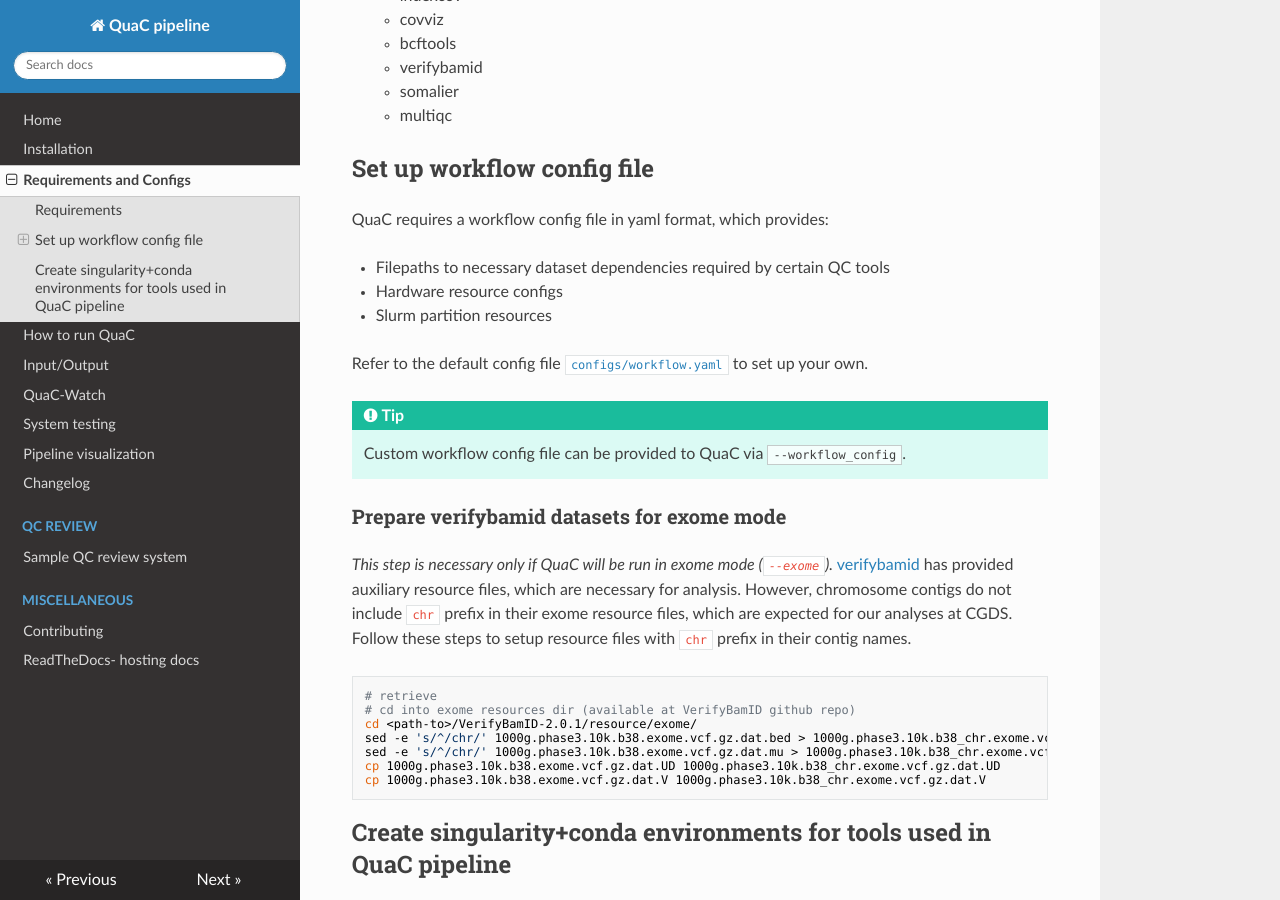
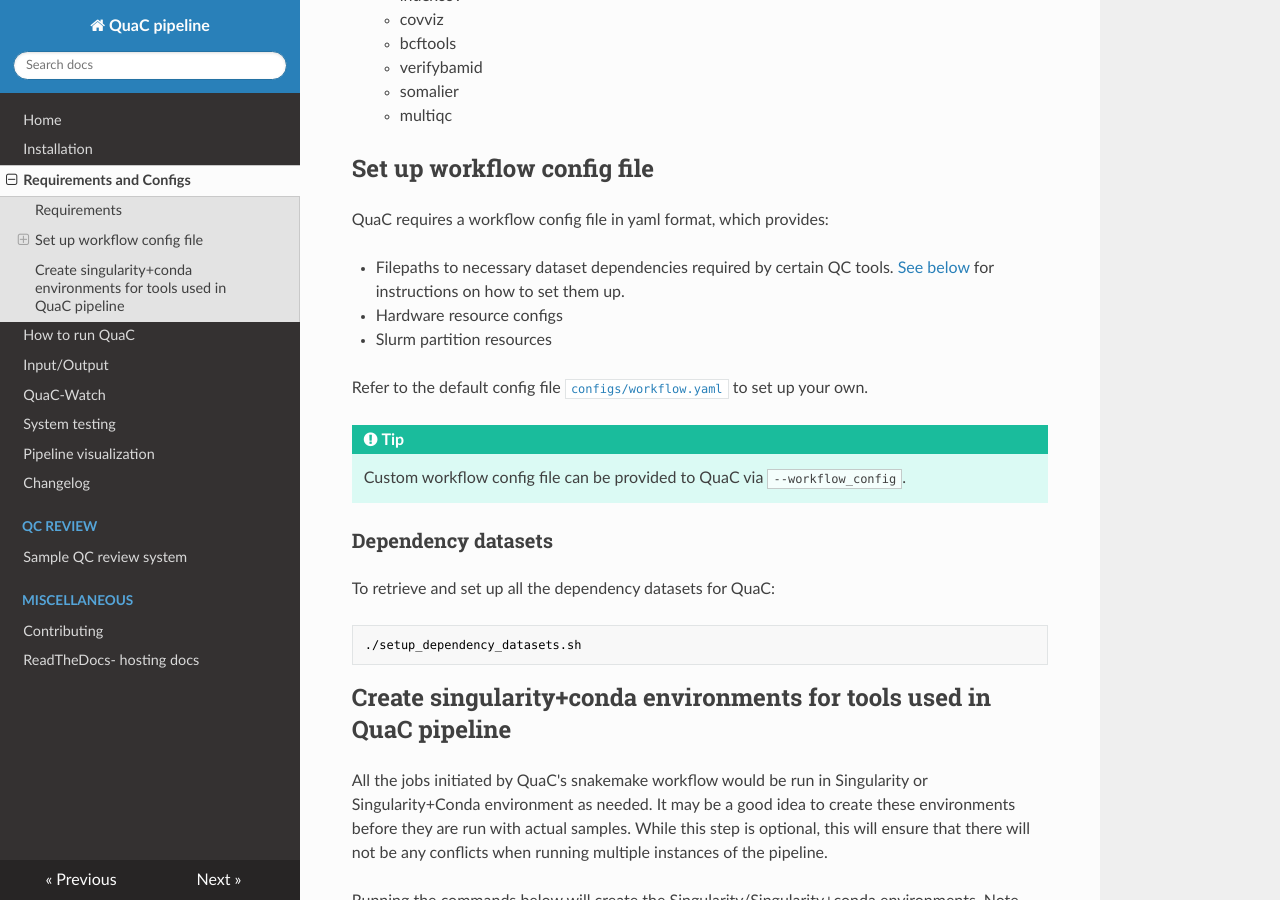
Before and after one commit to uab-cgds-worthey/quac, an MkDocs documentation site: the page built from docs/reqts_configs.md, in a window 1280 px wide and 900 px high, scrolled down 899 px. Built offline with MkDocs 1.6.1, drawn with Linux system fonts in a browser that asks for light colours; nearby versions of some CDN libraries.

Commit message:
updates docs to reflect workflow config changes

````diff
--- a/docs/reqts_configs.md
+++ b/docs/reqts_configs.md
@@ -36,7 +36,7 @@ In order to run the QuaC pipeline, user needs to
 
 QuaC requires a workflow config file in yaml format, which provides:
 
-- Filepaths to necessary dataset dependencies required by certain QC tools
+- Filepaths to necessary dataset dependencies required by certain QC tools. [See below](#dependency-datasets) for instructions on how to set them up.
 - Hardware resource configs
 - Slurm partition resources
 
@@ -46,22 +46,14 @@ Refer to the default config file [`configs/workflow.yaml`](../configs/workflow.y
     Custom workflow config file can be provided to QuaC via `--workflow_config`.
 
 
-### Prepare verifybamid datasets for exome mode
+### Dependency datasets
 
-*This step is necessary only if QuaC will be run in exome mode (`--exome`).*
-[verifybamid](https://github.com/Griffan/VerifyBamID) has provided auxiliary resource files, which are necessary for
-analysis. However, chromosome contigs do not include `chr` prefix in their exome resource files, which are expected for
-our analyses at CGDS. Follow these steps to setup resource files with `chr` prefix in their contig names.
+To retrieve and set up all the dependency datasets for QuaC:
 
 ```sh
-# retrieve
-# cd into exome resources dir (available at VerifyBamID github repo)
-cd <path-to>/VerifyBamID-2.0.1/resource/exome/
-sed -e 's/^/chr/' 1000g.phase3.10k.b38.exome.vcf.gz.dat.bed > 1000g.phase3.10k.b38_chr.exome.vcf.gz.dat.bed
-sed -e 's/^/chr/' 1000g.phase3.10k.b38.exome.vcf.gz.dat.mu > 1000g.phase3.10k.b38_chr.exome.vcf.gz.dat.mu
-cp 1000g.phase3.10k.b38.exome.vcf.gz.dat.UD 1000g.phase3.10k.b38_chr.exome.vcf.gz.dat.UD
-cp 1000g.phase3.10k.b38.exome.vcf.gz.dat.V 1000g.phase3.10k.b38_chr.exome.vcf.gz.dat.V
+./setup_dependency_datasets.sh
 ```
+
 
 ## Create singularity+conda environments for tools used in QuaC pipeline
 
````
Also changed, not shown: .test/README.md (+0 -15 lines), docs/system_testing.md (+4 -17 lines).
